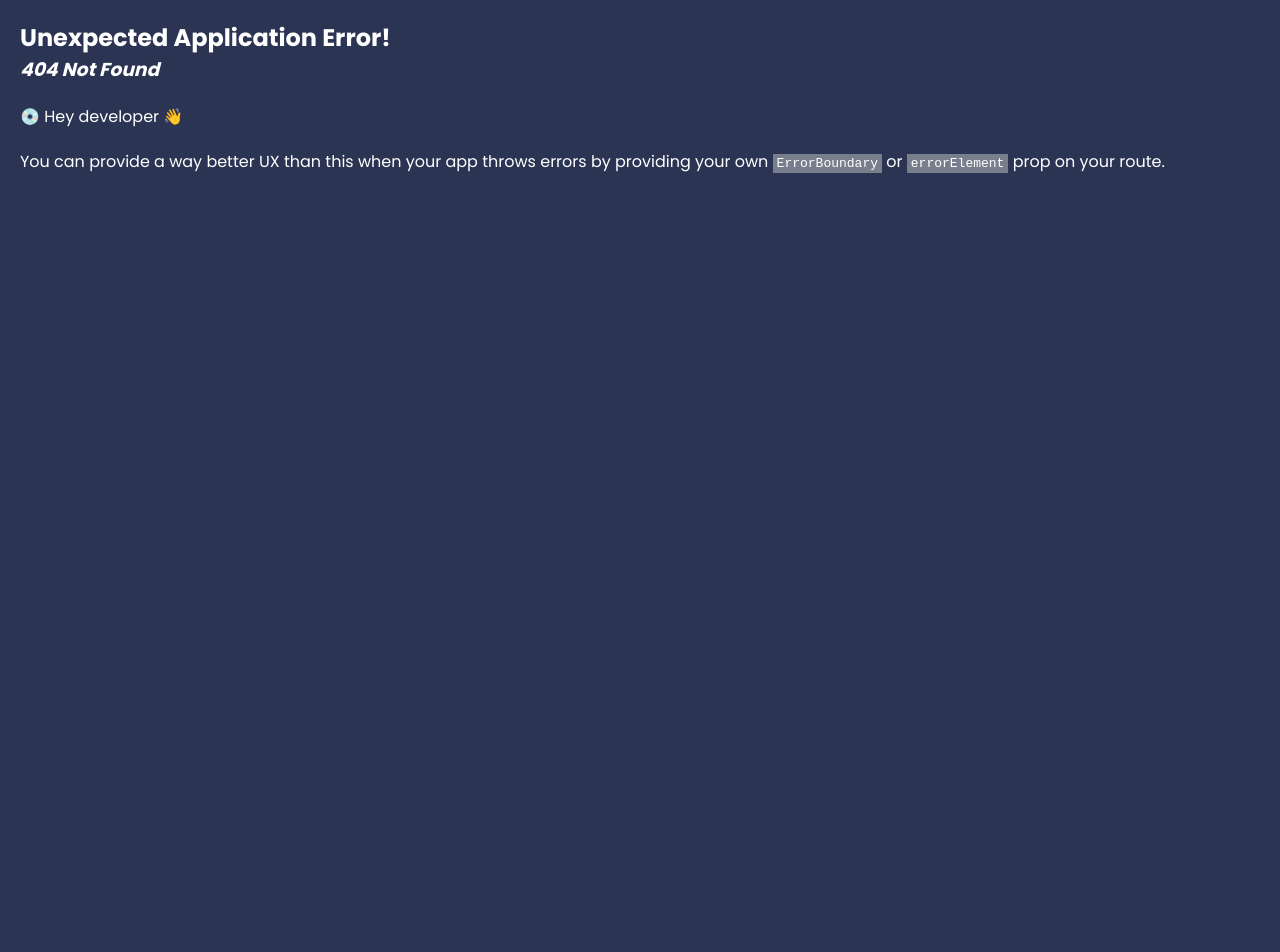
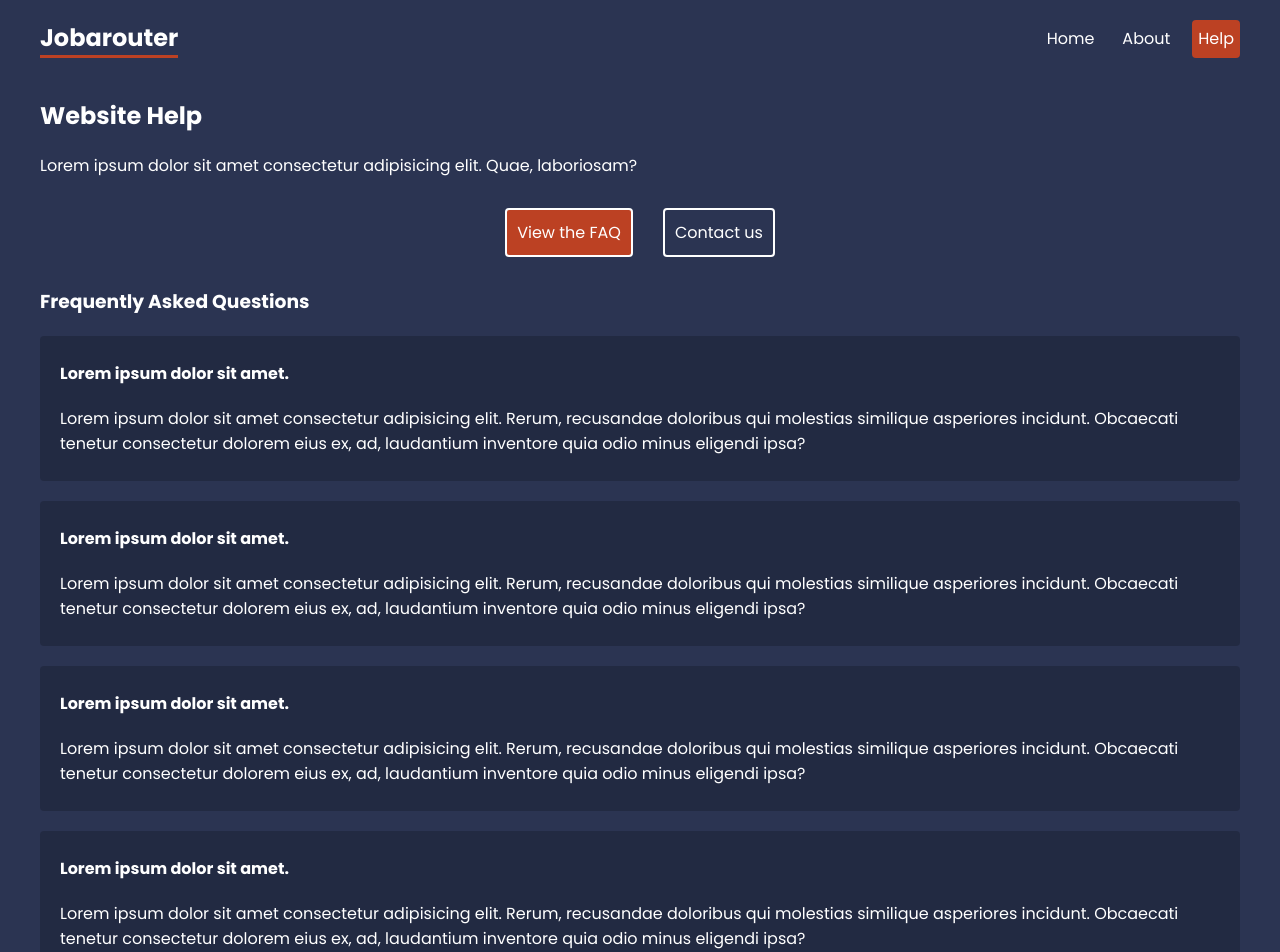
Before and after one commit to SaketKothari/jobarouter-react-router-basics, a React (Create React App) app: page /help/faq in a window 1280 px wide. Before the commit this address had no page. Shown: the top 952 px of the page. Before the commit the page ends 800 px from the top, so only its background shows below. Built offline with nearby package versions, Linux system fonts and the light colour scheme.

Commit message:
Created nested routes and layouts

```diff
--- a/src/App.js
+++ b/src/App.js
@@ -8,9 +8,12 @@
 // pages
 import Home from './pages/Home';
 import About from './pages/About';
+import Faq from './pages/help/Faq';
+import Contact from './pages/help/Contact';
 
 // layout
 import RootLayout from './layout/RootLayout';
+import HelpLayout from './layout/HelpLayout';
 
 const router = createBrowserRouter(
   createRoutesFromElements(
@@ -18,6 +21,11 @@
       {/* Here index is path="/" */}
       <Route index element={<Home />} />
       <Route path="about" element={<About />} />
+      {/* Nested Route */}
+      <Route path="help" element={<HelpLayout />}>
+        <Route path="faq" element={<Faq />} />
+        <Route path="contact" element={<Contact />} />
+      </Route>
     </Route>
   )
 );
--- a/src/index.css
+++ b/src/index.css
@@ -61,8 +61,60 @@
 }
 
 /* help layout */
+.help-layout nav {
+  display: flex;
+  justify-content: center;
+  gap: 30px;
+  margin: 30px 0;
+}
+
+.help-layout nav a {
+  padding: 10px;
+  border: 2px solid white;
+  border-radius: 4px;
+  text-decoration: none;
+}
+
+.help-layout nav a:hover {
+  border-color: var(--primary);
+}
+
+.help-layout nav a.active {
+  background: var(--primary);
+}
 
 /* faq */
+.faq .question {
+  background: rgba(0, 0, 0, 0.2);
+  padding: 5px 20px;
+  border-radius: 4px;
+  margin: 20px 0;
+}
+
+/* contact form */
+form {
+  margin-top: 30px;
+}
+
+form input,
+form label span,
+form textarea {
+  display: block;
+}
+
+form input,
+form textarea {
+  margin-bottom: 30px;
+  padding: 8px;
+  border-radius: 4px;
+  border: 0;
+  width: 300px;
+  color: var(--secondary);
+}
+
+form label span {
+  margin-bottom: 10px;
+}
 
 /* careers list */
 
--- /dev/null
+++ b/src/layout/HelpLayout.js
@@ -0,0 +1,20 @@
+import { NavLink, Outlet } from 'react-router-dom';
+
+export default function HelpLayout() {
+  return (
+    <div className="help-layout">
+      <h2>Website Help</h2>
+      <p>
+        Lorem ipsum dolor sit amet consectetur adipisicing elit. Quae,
+        laboriosam?
+      </p>
+
+      <nav>
+        <NavLink to="faq">View the FAQ</NavLink>
+        <NavLink to="contact">Contact us</NavLink>
+      </nav>
+
+      <Outlet />
+    </div>
+  );
+}
--- a/src/layout/RootLayout.js
+++ b/src/layout/RootLayout.js
@@ -9,6 +9,7 @@
           {/* Using NavLink gives us as an additional active class */}
           <NavLink to="/">Home</NavLink>
           <NavLink to="about">About</NavLink>
+          <NavLink to="help">Help</NavLink>
         </nav>
       </header>
 
--- /dev/null
+++ b/src/pages/help/Contact.js
@@ -0,0 +1,18 @@
+export default function Contact() {
+  return (
+    <div className="contact">
+      <h3>Contact Us</h3>
+      <form>
+        <label>
+          <span>Your email:</span>
+          <input type="email" name="email" required />
+        </label>
+        <label>
+          <span>Your message:</span>
+          <textarea name="message" required></textarea>
+        </label>
+        <button>Submit</button>
+      </form>
+    </div>
+  );
+}
--- /dev/null
+++ b/src/pages/help/Faq.js
@@ -0,0 +1,67 @@
+export default function Faq() {
+  return (
+    <div className="faq">
+      <h3>Frequently Asked Questions</h3>
+
+      <div className="question">
+        <p>
+          <strong>Lorem ipsum dolor sit amet.</strong>
+        </p>
+        <p>
+          Lorem ipsum dolor sit amet consectetur adipisicing elit. Rerum,
+          recusandae doloribus qui molestias similique asperiores incidunt.
+          Obcaecati tenetur consectetur dolorem eius ex, ad, laudantium
+          inventore quia odio minus eligendi ipsa?
+        </p>
+      </div>
+
+      <div className="question">
+        <p>
+          <strong>Lorem ipsum dolor sit amet.</strong>
+        </p>
+        <p>
+          Lorem ipsum dolor sit amet consectetur adipisicing elit. Rerum,
+          recusandae doloribus qui molestias similique asperiores incidunt.
+          Obcaecati tenetur consectetur dolorem eius ex, ad, laudantium
+          inventore quia odio minus eligendi ipsa?
+        </p>
+      </div>
+
+      <div className="question">
+        <p>
+          <strong>Lorem ipsum dolor sit amet.</strong>
+        </p>
+        <p>
+          Lorem ipsum dolor sit amet consectetur adipisicing elit. Rerum,
+          recusandae doloribus qui molestias similique asperiores incidunt.
+          Obcaecati tenetur consectetur dolorem eius ex, ad, laudantium
+          inventore quia odio minus eligendi ipsa?
+        </p>
+      </div>
+
+      <div className="question">
+        <p>
+          <strong>Lorem ipsum dolor sit amet.</strong>
+        </p>
+        <p>
+          Lorem ipsum dolor sit amet consectetur adipisicing elit. Rerum,
+          recusandae doloribus qui molestias similique asperiores incidunt.
+          Obcaecati tenetur consectetur dolorem eius ex, ad, laudantium
+          inventore quia odio minus eligendi ipsa?
+        </p>
+      </div>
+
+      <div className="question">
+        <p>
+          <strong>Lorem ipsum dolor sit amet.</strong>
+        </p>
+        <p>
+          Lorem ipsum dolor sit amet consectetur adipisicing elit. Rerum,
+          recusandae doloribus qui molestias similique asperiores incidunt.
+          Obcaecati tenetur consectetur dolorem eius ex, ad, laudantium
+          inventore quia odio minus eligendi ipsa?
+        </p>
+      </div>
+    </div>
+  );
+}
```
